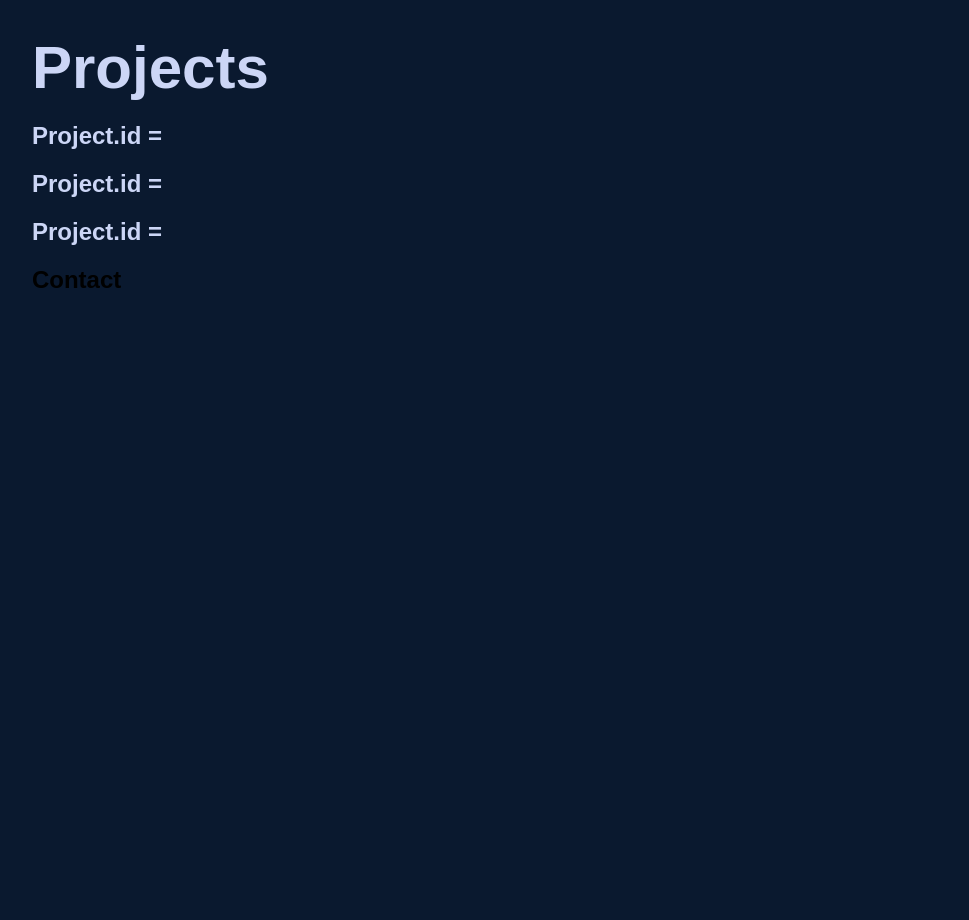
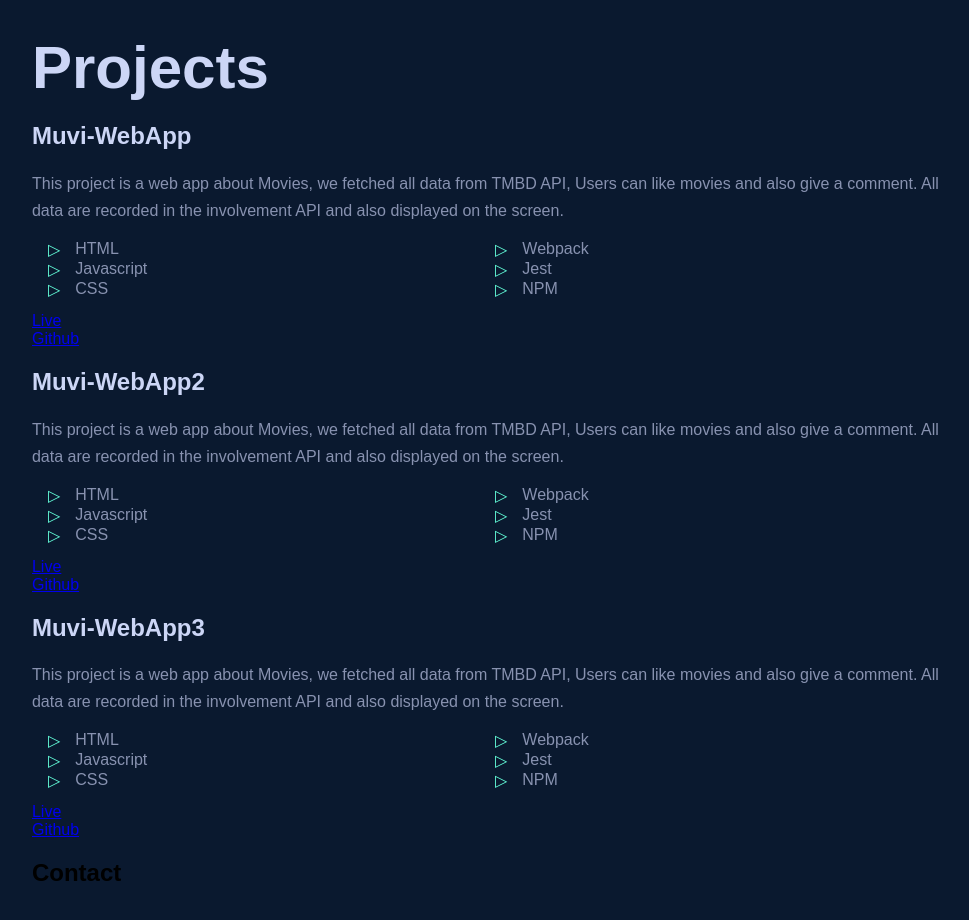
Before and after one commit to Farida-Hamid/Personal-Website, a React (Create React App) app: page / in a window 1280 px wide. Shown: the part 1501-2421 px from the top of the page, without its empty margins (153-1122 px from the left). Before the commit the page ends 2098 px from the top, so only its background shows below. Built offline with nearby package versions, Linux system fonts and the light colour scheme.

Commit message:
Display a dumy project data project

```diff
--- a/package.json
+++ b/package.json
@@ -8,6 +8,7 @@
     "@testing-library/user-event": "^13.5.0",
     "react": "^18.2.0",
     "react-dom": "^18.2.0",
+    "react-router-dom": "^6.8.2",
     "react-scripts": "5.0.1",
     "web-vitals": "^2.1.4"
   },
--- a/src/components/ProjectCard.js
+++ b/src/components/ProjectCard.js
@@ -1,10 +1,26 @@
 import React from "react";
+// import PropTypes from 'prop-types';
 
-const ProjectCard = ({id}) => {
+const ProjectCard = ({ name, description, tech, liveLink, githubLink }) => {
 
   return (
-    <h2 style={{color: "var(--lightest-slate)"}}>Project.id  = {id}</h2>
+    <div style={{color: "var(--lightest-slate)"}}>
+      <h2>{name}</h2>
+      <p>{description}</p>
+      <ul>
+        {tech.map ((item, index) => (
+          <li key={index}> <div className="robotic">▷</div> {item}</li>
+        ))}
+      </ul>
+
+      <a href={liveLink} >Live</a><br/>
+      <a href={githubLink} >Github</a>
+    </div>
   )
 };
 
+// ProjectCard.propTypes = {
+//   key: PropTypes.number.isRequired
+// }
+
 export default ProjectCard;
--- a/src/components/Projects.js
+++ b/src/components/Projects.js
@@ -5,20 +5,42 @@ import "../style/projects.css";
 const Projects = () => {
 
   const list = [{
-    id: 1
+    id: 1,
+    name: 'Muvi-WebApp',
+    description: "This project is a web app about Movies, we fetched all data from TMBD API, Users can like movies and also give a comment. All data are recorded in the involvement API and also displayed on the screen.",
+    tech: ["HTML", "Javascript", "CSS", "Webpack", "Jest", "NPM"],
+    liveLink: "https://farida-hamid.github.io/Muvi-WebApp/",
+    githubLink: "https://farida-hamid.github.io/Muvi-WebApp/",
   },
   {
-    id: 2
+    id: 2,
+    name: 'Muvi-WebApp2',
+    description: "This project is a web app about Movies, we fetched all data from TMBD API, Users can like movies and also give a comment. All data are recorded in the involvement API and also displayed on the screen.",
+    tech: ["HTML", "Javascript", "CSS", "Webpack", "Jest", "NPM"],
+    liveLink: "https://farida-hamid.github.io/Muvi-WebApp/",
+    githubLink: "https://farida-hamid.github.io/Muvi-WebApp/",
   },
   {
-    id: 3
+    id: 3,
+    name: 'Muvi-WebApp3',
+    description: "This project is a web app about Movies, we fetched all data from TMBD API, Users can like movies and also give a comment. All data are recorded in the involvement API and also displayed on the screen.",
+    tech: ["HTML", "Javascript", "CSS", "Webpack", "Jest", "NPM"],
+    liveLink: "https://farida-hamid.github.io/Muvi-WebApp/",
+    githubLink: "https://farida-hamid.github.io/Muvi-WebApp/",
   }];
 
     return (
       <>
         <h1 style={{color: "var(--lightest-slate)"}}>Projects</h1>
         {list.map((project) => (
-          <ProjectCard key={project.id} />
+          <ProjectCard
+            key={project.id}
+            name={project.name}
+            description={project.description}
+            tech={project.tech}
+            liveLink={project.liveLink}
+            githubLink={project.githubLink}
+          />
         ))}
       </>
     );
```
Also changed, not shown: 1 other file (tests, documents, lock files or other folders).
